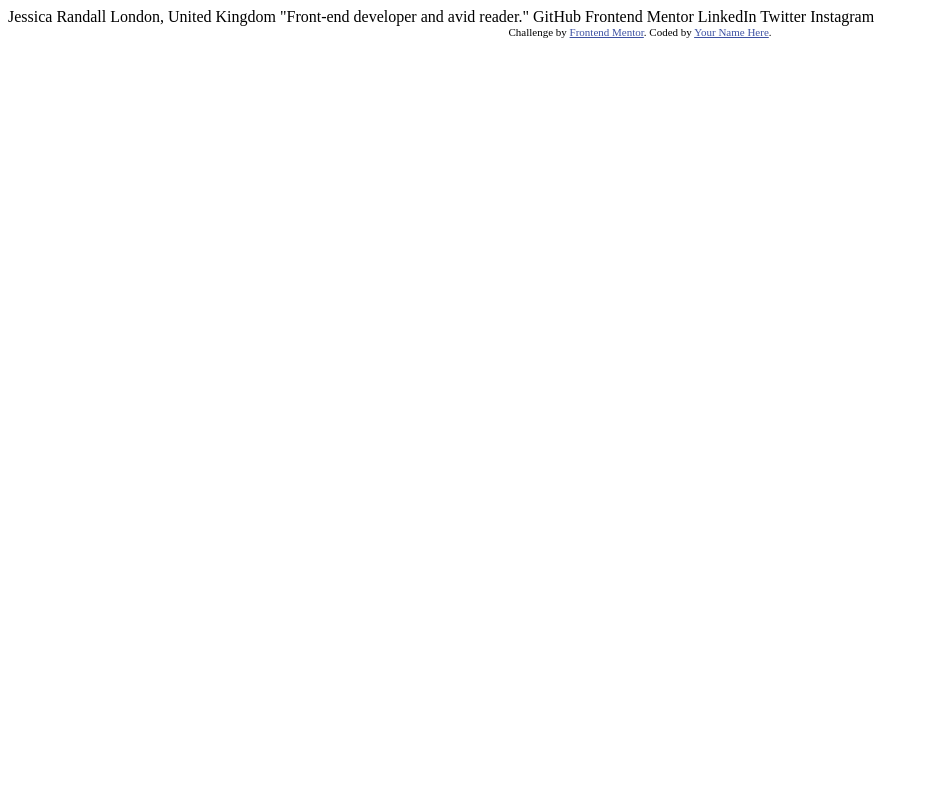
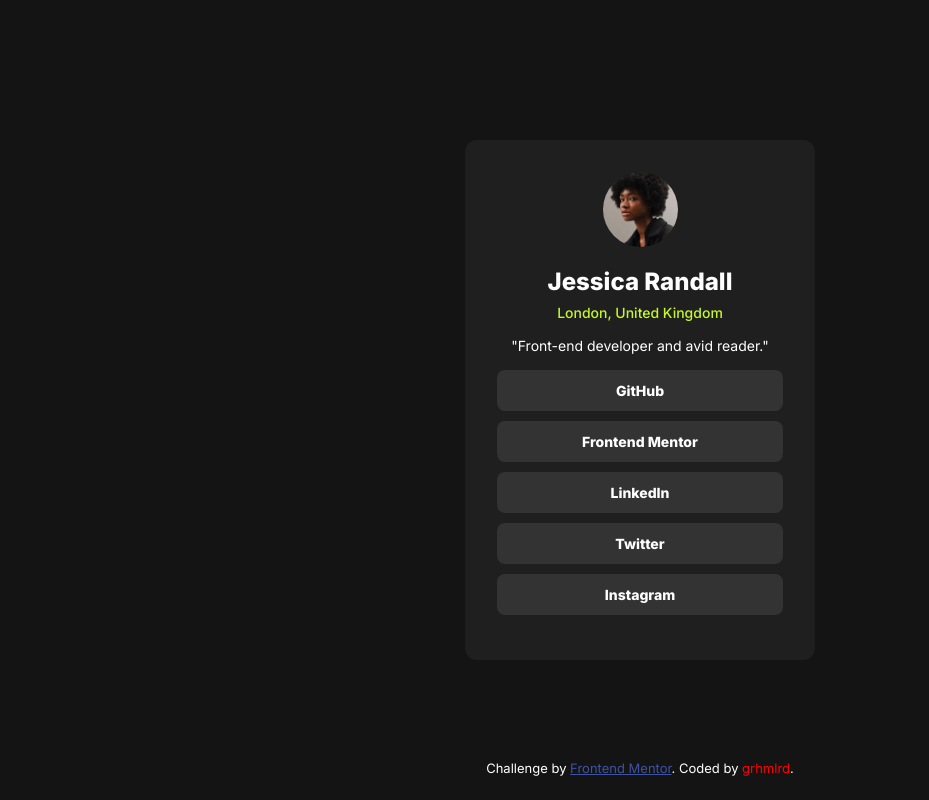
Before and after one commit to grhmlrd/frontendmentor, a plain HTML site: page social-links-profile-main/index.html in a window 1280 px wide. Shown: the whole page, without its empty margins (0-929 px from the left). Drawn offline with Linux system fonts and the light colour scheme.

Commit message:
finish social-links-profile

```diff
--- a/social-links-profile-main/index.html
+++ b/social-links-profile-main/index.html
@@ -1,34 +1,49 @@
 <!DOCTYPE html>
 <html lang="en">
 	<head>
-  <meta charset="UTF-8">
-  <meta name="viewport" content="width=device-width, initial-scale=1.0"> <!-- displays site properly based on user's device -->
+		<meta charset="UTF-8" />
+		<meta name="viewport" content="width=device-width, initial-scale=1.0" />
+		<!-- displays site properly based on user's device -->
 
-  <link rel="icon" type="image/png" sizes="32x32" href="./assets/images/favicon-32x32.png">
+		<link
+			rel="icon"
+			type="image/png"
+			sizes="32x32"
+			href="./assets/images/favicon-32x32.png"
+		/>
 
 		<title>Frontend Mentor | Social links profile</title>
-
-  <!-- Feel free to remove these styles or customise in your own stylesheet 👍 -->
-  <style>
-    .attribution { font-size: 11px; text-align: center; }
-    .attribution a { color: hsl(228, 45%, 44%); }
-  </style>
+		<link rel="stylesheet" href="style.css" />
 	</head>
 	<body>
+		<div class="card-container">
+			<div class="card">
+				<div class="profile">
+					<img
+						src="./assets/images/avatar-jessica.jpeg"
+						alt="jessica profile"
+						class="profile-image"
+					/>
+					<div class="name">Jessica Randall</div>
+					<div class="address">London, United Kingdom</div>
+					<div class="description">"Front-end developer and avid reader."</div>
+				</div>
 
-  Jessica Randall
-  London, United Kingdom
-  "Front-end developer and avid reader."
-
-  GitHub
-  Frontend Mentor
-  LinkedIn
-  Twitter
-  Instagram
+				<ul class="links">
+					<li class="link">GitHub</li>
+					<li class="link">Frontend Mentor</li>
+					<li class="link">LinkedIn</li>
+					<li class="link">Twitter</li>
+					<li class="link">Instagram</li>
+				</ul>
+			</div>
+		</div>
 
 		<div class="attribution">
-    Challenge by <a href="https://www.frontendmentor.io?ref=challenge" target="_blank">Frontend Mentor</a>.
-    Coded by <a href="#">Your Name Here</a>.
+			Challenge by
+			<a href="https://www.frontendmentor.io?ref=challenge" target="_blank"
+				>Frontend Mentor</a
+			>. Coded by <span class="grhmlrd">grhmlrd</span>.
 		</div>
 	</body>
 </html>
--- /dev/null
+++ b/social-links-profile-main/style.css
@@ -0,0 +1,88 @@
+@import url("https://fonts.googleapis.com/css2?family=Inter:ital,opsz,wght@0,14..32,100..900;1,14..32,100..900&display=swap");
+
+* {
+	padding: 0;
+	margin: 0;
+	box-sizing: border-box;
+}
+
+html {
+	font-family: Inter, sans-serif;
+}
+
+body {
+	background-color: hsl(0, 0%, 8%);
+}
+
+.card-container {
+	width: 100%;
+	height: 100vh;
+	display: flex;
+	align-items: center;
+	justify-content: center;
+}
+
+.card {
+	width: 350px;
+	height: 520px;
+	text-align: center;
+	background-color: hsl(0, 0%, 12%);
+	color: hsl(0, 0%, 100%);
+	padding: 32px;
+	border-radius: 12px;
+}
+
+.profile img {
+	width: 75px;
+	height: 75px;
+	border-radius: 50%;
+	margin-bottom: 16px;
+}
+
+.profile .name {
+	font-size: 24px;
+	font-weight: 800;
+	margin-bottom: 8px;
+}
+
+.profile .address {
+	color: hsl(75, 94%, 57%);
+	font-weight: 500;
+	font-size: 14px;
+	margin-bottom: 16px;
+}
+
+.profile .description {
+	font-size: 14px;
+	margin-bottom: 16px;
+}
+
+ul.links {
+	list-style-type: none;
+}
+
+.links > li {
+	background-color: hsl(0, 0%, 20%);
+	border-radius: 8px;
+	padding: 12px 0;
+	font-size: 14px;
+	font-weight: 800;
+	margin-bottom: 10px;
+}
+
+.attribution {
+	font-size: 13px;
+	text-align: center;
+	color: white;
+	position: fixed;
+	bottom: 0;
+	width: 100%;
+	padding-bottom: 3vh;
+}
+.attribution a {
+	color: hsl(228, 45%, 44%);
+}
+
+.grhmlrd {
+	color: red;
+}
```
Also changed, not shown: 2 other files. Lines whose indentation alone changed are shown as unchanged.
